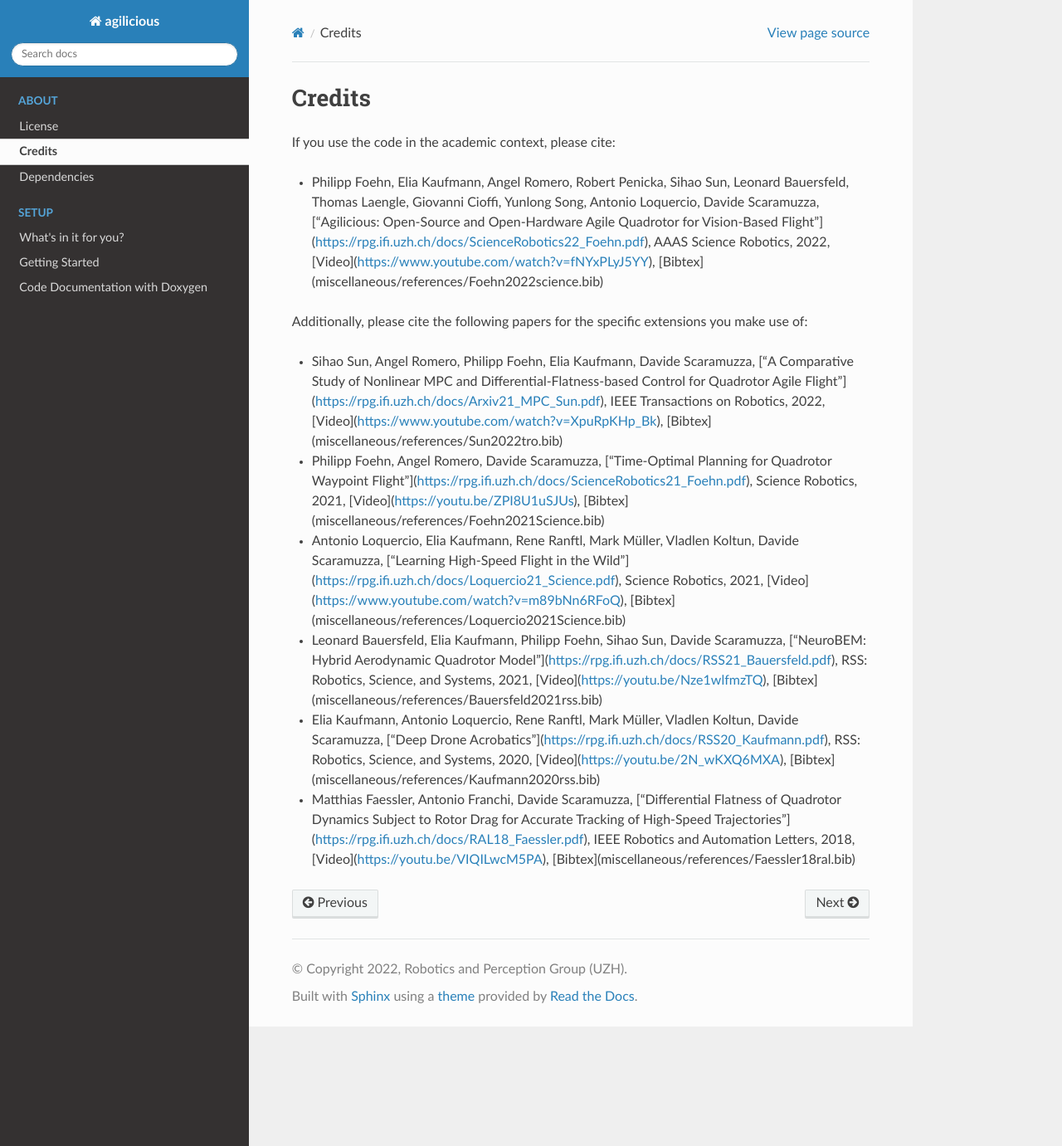
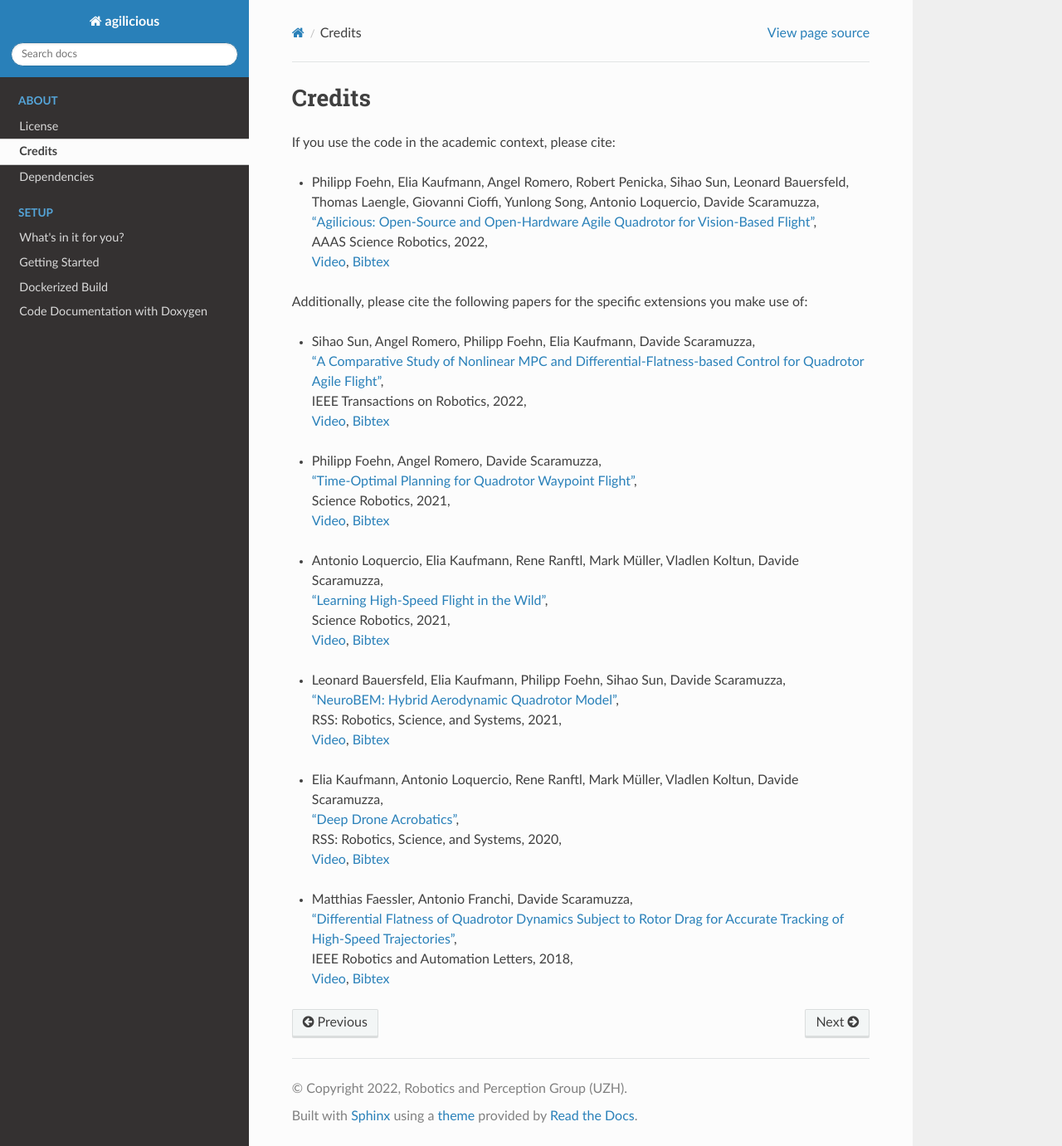
Before and after one commit to uzh-rpg/agilicious, a Sphinx documentation site: the page built from docs/credits.rst, in a window 1280 px wide and 1381 px high. Shown: the whole window at 83% size. Built offline with Sphinx 7.4.7 and the Read the Docs theme 2.0.0, drawn with Linux system fonts in a browser that asks for light colours.

Commit message:
fixed some links

```diff
--- a/docs/credits.rst
+++ b/docs/credits.rst
@@ -4,13 +4,34 @@ Credits
 
 If you use the code in the academic context, please cite:
 
-* Philipp Foehn, Elia Kaufmann, Angel Romero, Robert Penicka, Sihao Sun, Leonard Bauersfeld, Thomas Laengle, Giovanni Cioffi, Yunlong Song, Antonio Loquercio, Davide Scaramuzza, ["Agilicious: Open-Source and Open-Hardware Agile Quadrotor for Vision-Based Flight"](https://rpg.ifi.uzh.ch/docs/ScienceRobotics22_Foehn.pdf), AAAS Science Robotics, 2022, [Video](https://www.youtube.com/watch?v=fNYxPLyJ5YY), [Bibtex](miscellaneous/references/Foehn2022science.bib)
+* | Philipp Foehn, Elia Kaufmann, Angel Romero, Robert Penicka, Sihao Sun, Leonard Bauersfeld, Thomas Laengle, Giovanni Cioffi, Yunlong Song, Antonio Loquercio, Davide Scaramuzza,
+  | `"Agilicious: Open-Source and Open-Hardware Agile Quadrotor for Vision-Based Flight" <https://rpg.ifi.uzh.ch/docs/ScienceRobotics22_Foehn.pdf>`__,
+  | AAAS Science Robotics, 2022,
+  | `Video <https://www.youtube.com/watch?v=fNYxPLyJ5YY>`__, `Bibtex <miscellaneous/references/Foehn2022science.bib>`__
 
 Additionally, please cite the following papers for the specific extensions you make use of:
 
-* Sihao Sun, Angel Romero, Philipp Foehn, Elia Kaufmann, Davide Scaramuzza, ["A Comparative Study of Nonlinear MPC and Differential-Flatness-based Control for Quadrotor Agile Flight"](https://rpg.ifi.uzh.ch/docs/Arxiv21_MPC_Sun.pdf), IEEE Transactions on Robotics, 2022, [Video](https://www.youtube.com/watch?v=XpuRpKHp_Bk), [Bibtex](miscellaneous/references/Sun2022tro.bib)
-* Philipp Foehn, Angel Romero, Davide Scaramuzza, ["Time-Optimal Planning for Quadrotor Waypoint Flight"](https://rpg.ifi.uzh.ch/docs/ScienceRobotics21_Foehn.pdf), Science Robotics, 2021, [Video](https://youtu.be/ZPI8U1uSJUs), [Bibtex](miscellaneous/references/Foehn2021Science.bib)
-* Antonio Loquercio, Elia Kaufmann, Rene Ranftl, Mark Müller, Vladlen Koltun, Davide Scaramuzza, ["Learning High-Speed Flight in the Wild"](https://rpg.ifi.uzh.ch/docs/Loquercio21_Science.pdf), Science Robotics, 2021, [Video](https://www.youtube.com/watch?v=m89bNn6RFoQ), [Bibtex](miscellaneous/references/Loquercio2021Science.bib)
-* Leonard Bauersfeld, Elia Kaufmann, Philipp Foehn, Sihao Sun, Davide Scaramuzza, ["NeuroBEM: Hybrid Aerodynamic Quadrotor Model"](https://rpg.ifi.uzh.ch/docs/RSS21_Bauersfeld.pdf), RSS: Robotics, Science, and Systems, 2021, [Video](https://youtu.be/Nze1wlfmzTQ), [Bibtex](miscellaneous/references/Bauersfeld2021rss.bib)
-* Elia Kaufmann, Antonio Loquercio, Rene Ranftl, Mark Müller, Vladlen Koltun, Davide Scaramuzza, ["Deep Drone Acrobatics"](https://rpg.ifi.uzh.ch/docs/RSS20_Kaufmann.pdf), RSS: Robotics, Science, and Systems, 2020, [Video](https://youtu.be/2N_wKXQ6MXA),  [Bibtex](miscellaneous/references/Kaufmann2020rss.bib)
-* Matthias Faessler, Antonio Franchi, Davide Scaramuzza, ["Differential Flatness of Quadrotor Dynamics Subject to Rotor Drag for Accurate Tracking of High-Speed Trajectories"](https://rpg.ifi.uzh.ch/docs/RAL18_Faessler.pdf), IEEE Robotics and Automation Letters, 2018, [Video](https://youtu.be/VIQILwcM5PA), [Bibtex](miscellaneous/references/Faessler18ral.bib)
+* | Sihao Sun, Angel Romero, Philipp Foehn, Elia Kaufmann, Davide Scaramuzza,
+  | `"A Comparative Study of Nonlinear MPC and Differential-Flatness-based Control for Quadrotor Agile Flight" <https://rpg.ifi.uzh.ch/docs/Arxiv21_MPC_Sun.pdf>`__,
+  | IEEE Transactions on Robotics, 2022,
+  | `Video <https://www.youtube.com/watch?v=XpuRpKHp_Bk>`__, `Bibtex <miscellaneous/references/Sun2022tro.bib>`__
+* | Philipp Foehn, Angel Romero, Davide Scaramuzza,
+  | `"Time-Optimal Planning for Quadrotor Waypoint Flight" <https://rpg.ifi.uzh.ch/docs/ScienceRobotics21_Foehn.pdf>`__,
+  | Science Robotics, 2021,
+  | `Video <https://youtu.be/ZPI8U1uSJUs>`__, `Bibtex <miscellaneous/references/Foehn2021Science.bib>`__
+* | Antonio Loquercio, Elia Kaufmann, Rene Ranftl, Mark Müller, Vladlen Koltun, Davide Scaramuzza,
+  | `"Learning High-Speed Flight in the Wild" <https://rpg.ifi.uzh.ch/docs/Loquercio21_Science.pdf>`__,
+  | Science Robotics, 2021,
+  | `Video <https://www.youtube.com/watch?v=m89bNn6RFoQ>`__, `Bibtex <miscellaneous/references/Loquercio2021Science.bib>`__
+* | Leonard Bauersfeld, Elia Kaufmann, Philipp Foehn, Sihao Sun, Davide Scaramuzza,
+  | `"NeuroBEM: Hybrid Aerodynamic Quadrotor Model" <https://rpg.ifi.uzh.ch/docs/RSS21_Bauersfeld.pdf>`__,
+  | RSS: Robotics, Science, and Systems, 2021,
+  | `Video <https://youtu.be/Nze1wlfmzTQ>`__, `Bibtex <miscellaneous/references/Bauersfeld2021rss.bib>`__
+* | Elia Kaufmann, Antonio Loquercio, Rene Ranftl, Mark Müller, Vladlen Koltun, Davide Scaramuzza,
+  | `"Deep Drone Acrobatics" <https://rpg.ifi.uzh.ch/docs/RSS20_Kaufmann.pdf>`__,
+  | RSS: Robotics, Science, and Systems, 2020,
+  | `Video <https://youtu.be/2N_wKXQ6MXA>`__, `Bibtex <miscellaneous/references/Kaufmann2020rss.bib>`__
+* | Matthias Faessler, Antonio Franchi, Davide Scaramuzza,
+  | `"Differential Flatness of Quadrotor Dynamics Subject to Rotor Drag for Accurate Tracking of High-Speed Trajectories" <https://rpg.ifi.uzh.ch/docs/RAL18_Faessler.pdf>`__,
+  | IEEE Robotics and Automation Letters, 2018,
+  | `Video <https://youtu.be/VIQILwcM5PA>`__, `Bibtex <miscellaneous/references/Faessler18ral.bib>`__
--- /dev/null
+++ b/docs/setup/docker.rst
@@ -0,0 +1,22 @@
+Dockerized Build
+================
+
+Using our provided `Dockerfile <https://github.com/uzh-rpg/agilicious/blob/main/Dockerfile>`__
+you can run the entire repository detached from the dependencies of your local system, in a docker container.
+
+The steps to run it from scratch are:
+
+#. | Install docker: https://docs.docker.com/engine/install/ubuntu/
+#. | Pull ros image to docker: `docker pull ros`
+#. | Clone agilicious repository to your host machine, and cd to the agilicious root folder.
+   | There, you will see a `Dockerfile`. From there, build the docker image using the Dockerfile:
+   | `sudo docker build --tag "ros_agilicious:latest" .` Run this command from dockerfile directory
+#. | Run the docker with GUI capabilities and with access to our host repository,
+   | such that changes in our local repository will have instant effect inside the docker container:
+   | `./scripts/launch_container <your_catkin_workspace>`
+#. | Now you have a terminal inside the container with all the dependencies needed to run the code.
+   | Go to `/root/catkin_ws` and run `catkin build`.
+
+For computers with NVIDIA graphic cards, there are some additional steps:
+1. Install nvidia-docker2, following this: https://docs.nvidia.com/datacenter/cloud-native/container-toolkit/install-guide.html#setting-up-nvidia-container-toolkit
+2. Make sure `this line <https://github.com/uzh-rpg/agilicious/blob/main/launch_container.sh#L10>`__ is uncommented in your docker launch file
--- a/docs/setup/doxygen.rst
+++ b/docs/setup/doxygen.rst
@@ -1,7 +1,7 @@
 Code Documentation
 ==================
 
-For code documentation, we now use `Doxygen <https://www.doxygen.nl/index.html>`_!
+For code documentation, we now use `Doxygen <https://www.doxygen.nl/index.html>`__!
 
 At the moment, the documentation files are not provided and have to be built locally:
 
```
Also changed, not shown: README.md (+0 -75 lines), docs/index.rst (+14 -4 lines), docs/introduction.rst (+10 -10 lines), docs/setup/getting_started.rst (+19 -7 lines), miscellaneous/how_to_docker.md (deleted, +0 -18 lines), 1 other file.
